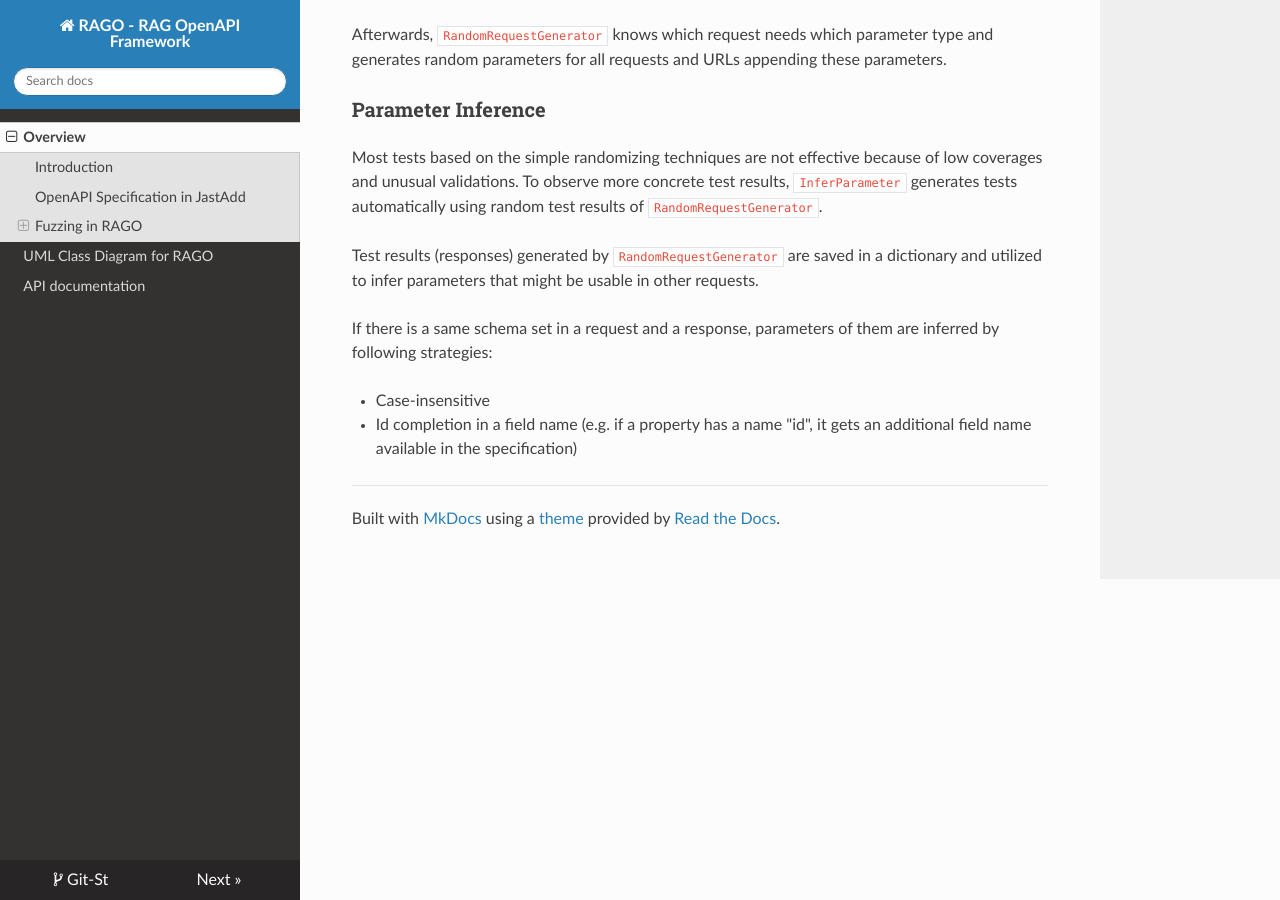
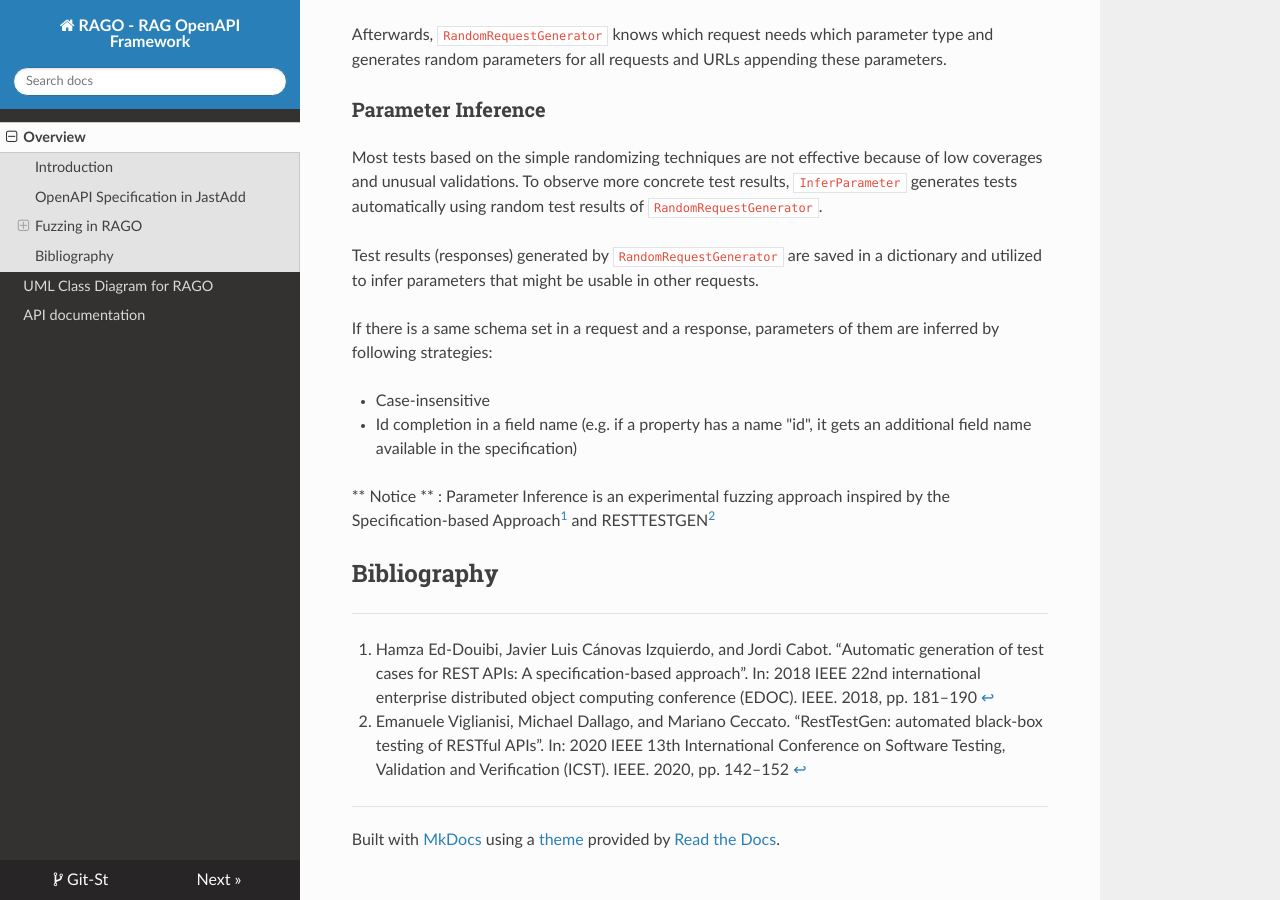
Before and after one commit to schnee98/rago, an MkDocs documentation site: the page built from pages/docs/index.md, in a window 1280 px wide and 900 px high, scrolled down 1864 px. Built offline with MkDocs 1.6.1, drawn with Linux system fonts in a browser that asks for light colours; nearby versions of some CDN libraries.

Commit message:
Updated index.md

```diff
--- a/pages/docs/index.md
+++ b/pages/docs/index.md
@@ -73,3 +73,15 @@ If there is a same schema set in a request and a response, parameters of them ar
 
 - Case-insensitive
 - Id completion in a field name (e.g. if a property has a name "id", it gets an additional field name available in the specification)
+
+
+** Notice ** : Parameter Inference is an experimental fuzzing approach inspired by the
+Specification-based Approach[^1] and RESTTESTGEN[^2]
+
+
+## Bibliography
+
+[^1]: Hamza Ed-Douibi, Javier Luis Cánovas Izquierdo, and Jordi Cabot. “Automatic generation of test cases for REST APIs: A specification-based approach”. In: 2018 IEEE 22nd international enterprise distributed object computing conference (EDOC). IEEE. 2018, pp. 181–190
+
+
+[^2]: Emanuele Viglianisi, Michael Dallago, and Mariano Ceccato. “RestTestGen: automated black-box testing of RESTful APIs”. In: 2020 IEEE 13th International Conference on Software Testing, Validation and Verification (ICST). IEEE. 2020, pp. 142–152
```
